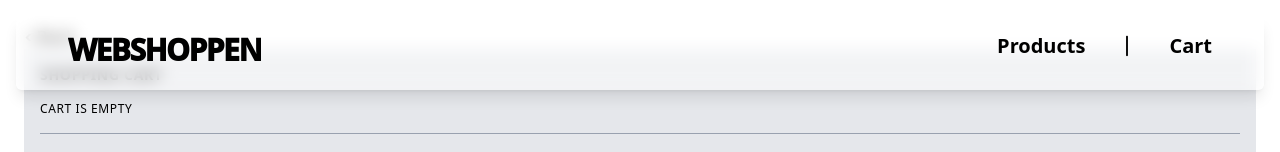
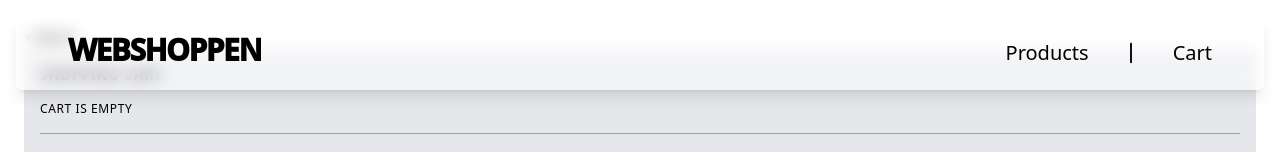
Before and after one commit to simpel-webshop-3sem/simpel-webshop, a Next.js app: page /cart in a window 1280 px wide. Shown: the top 152 px of the page. Built offline with nearby package versions, Linux system fonts and the light colour scheme.

Commit message:
Refactor Menu component for improved layout and styling consistency

```diff
--- a/src/app/(routes)/productlist/page.js
+++ b/src/app/(routes)/productlist/page.js
@@ -3,7 +3,6 @@ import Link from "next/link";
 import Image from "next/image";
 import FilterCategories from "./components/FilterCategories";
 import SearchBar from "./components/Searchbar";
-import Menu from "../../components/Menu";
 import CartList from "../productlist/components/CartList";
 import AddToCart from "../productlist/components/AddToCart";
 
--- a/src/app/(routes)/productsite/[id]/page.js
+++ b/src/app/(routes)/productsite/[id]/page.js
@@ -19,7 +19,7 @@ export default async function details({ params }) {
   const PoductRating = Math.round(product.rating);
   const ProductStars = [...Array(5)].map((_, index) =>
     index < PoductRating ? (
-      <IoStar key={index} className="text-foreground mr-1 inline text-lg" />
+      <IoStar key={index} className="mr-1 inline text-lg text-yellow-400" />
     ) : (
       <IoStarOutline
         key={index}
--- a/src/app/components/Menu.jsx
+++ b/src/app/components/Menu.jsx
@@ -5,22 +5,28 @@ import HoverText from "./HoverText";
 const menu = () => {
   return (
     <div className="fixed top-0 left-1/2 z-50 w-full -translate-x-1/2 p-4 px-4">
-      <ul className="flex rounded-md bg-white/50 px-8 py-4 text-black shadow-lg backdrop-blur-sm">
+      <ul className="flex items-center justify-center rounded-md bg-white/50 px-8 py-4 text-black shadow-lg backdrop-blur-sm">
         <li className="mx-5 flex-1 overflow-hidden font-semibold">
           <Link href="/">
             <HoverText text="webshoppen" />
           </Link>
         </li>
         <li>
-          <ul className="mx-5 flex items-center gap-7">
-            <li className="cursor-pointer transition-all hover:font-black">
-              <Link className="text-xl font-bold" href="/productlist">
+          <ul className="mx-5 flex gap-7">
+            <li className="cursor-pointer">
+              <Link
+                className="text-xl font-normal transition-all hover:font-bold"
+                href="/productlist"
+              >
                 Products
               </Link>
             </li>
             <RxDividerVertical className="h-7 w-full" />
-            <li className="cursor-pointer transition-all hover:font-black">
-              <Link className="text-xl font-bold" href="/cart">
+            <li className="cursor-pointer">
+              <Link
+                className="text-xl font-normal transition-all hover:font-bold"
+                href="/cart"
+              >
                 Cart
               </Link>
             </li>
```
